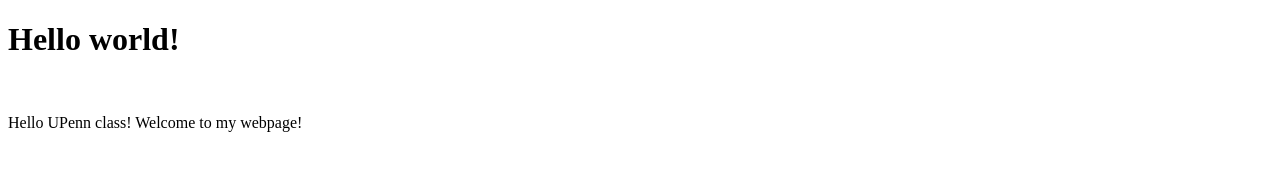
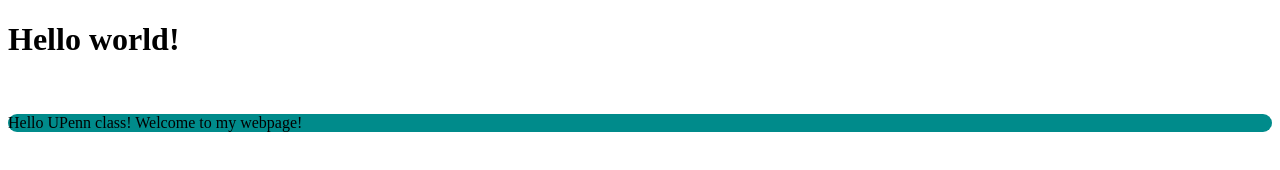
Before and after one commit to vcasmirri/vcasmirri.github.io, a plain HTML site: page index.html in a window 1280 px wide. Drawn offline with Linux system fonts and the light colour scheme.

Commit message:
Added CSS stylesheet with some minor styling.

```diff
--- a/index.html
+++ b/index.html
@@ -2,6 +2,7 @@
 <html>
     <head>
         <title>This Is Vince's Live Website!</title>
+        <link rel="stylesheet" type="text/css" href="style.css">
     </head>
 
     <body>
--- /dev/null
+++ b/style.css
@@ -0,0 +1,4 @@
+div {
+    background-color:darkcyan;
+    border-radius:10px;
+}
```
